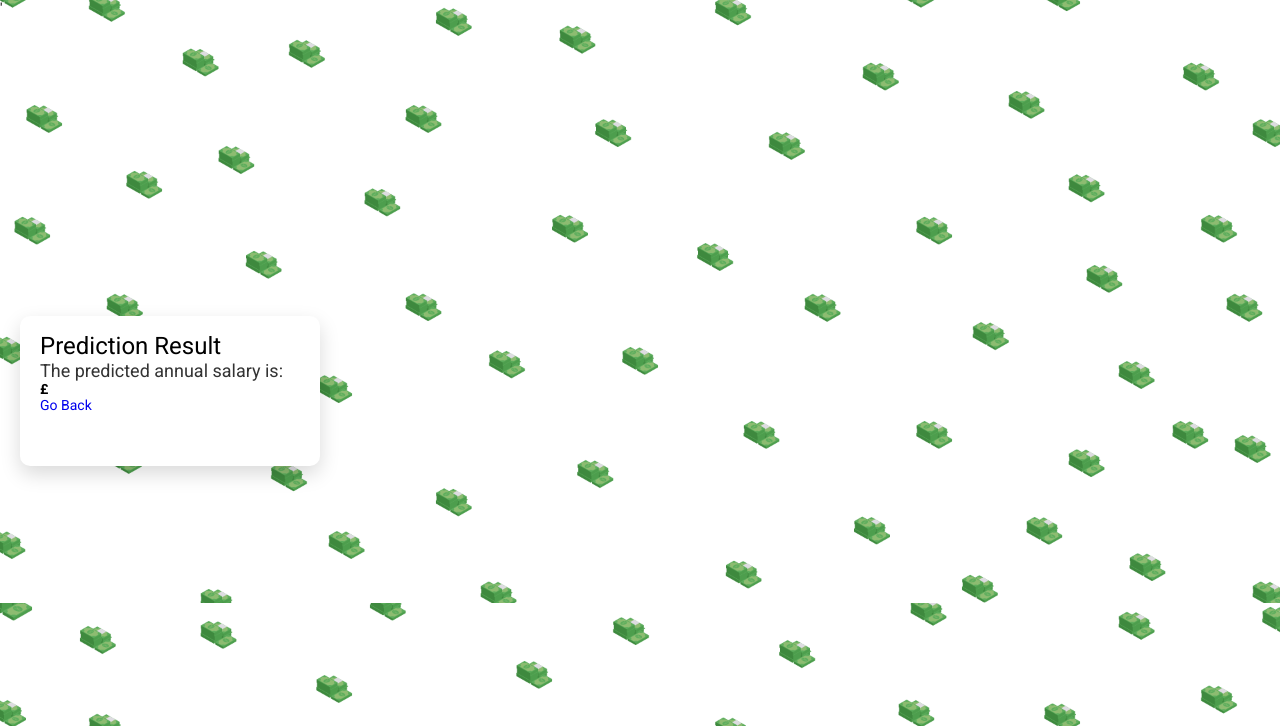
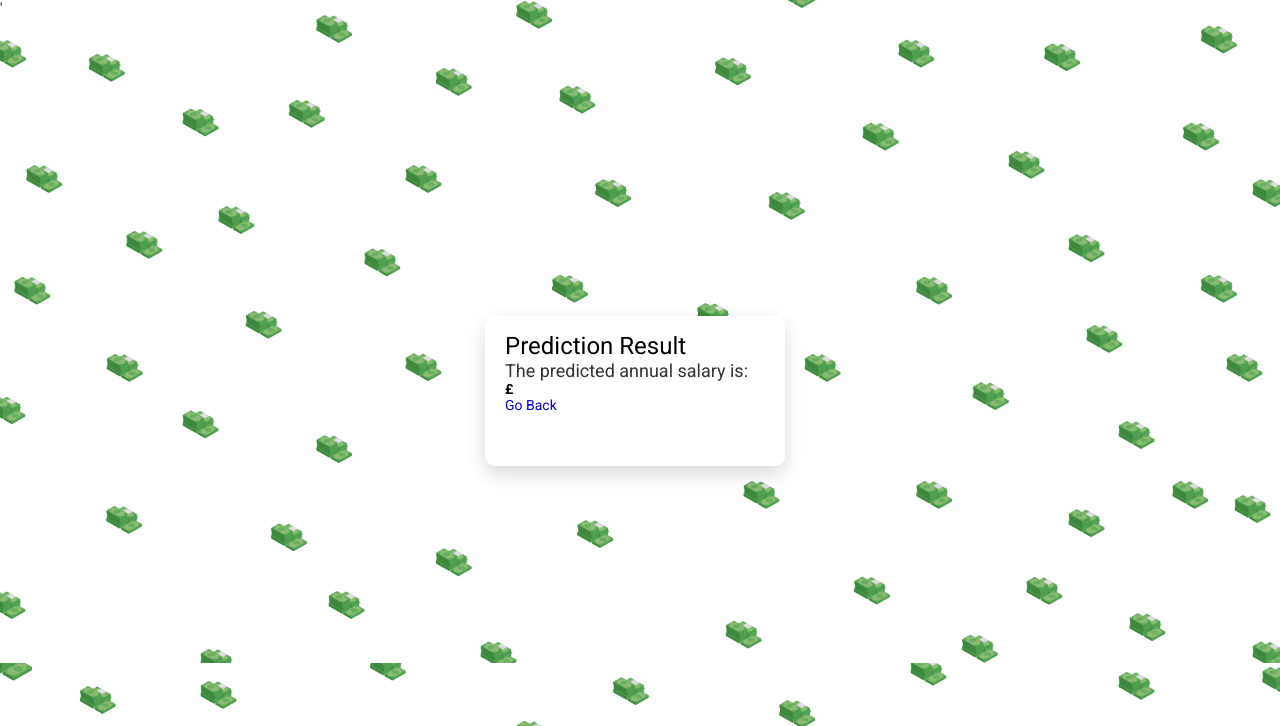
Before and after one commit to AkosuaKissiedu/flask, a Flask app: page /result in a window 1280 px wide. Shown: the top 726 px of the page. Run offline with Flask 3, Linux system fonts and the light colour scheme; parts of the project's set-up code (start-up, migrations or seed data) failed here and were passed over.

Commit message:
prediction card centered

```diff
--- a/static/css/main.css
+++ b/static/css/main.css
@@ -747,3 +747,73 @@
     -moz-box-shadow: 0px 8px 20px 0px rgba(0, 0, 0, 0.15);
     box-shadow: 0px 8px 20px 0px rgba(0, 0, 0, 0.15);
   } */
+
+
+/* ==========================================================================
+     #CARD
+     ========================================================================== */
+     .card-8 {
+      background: transparent;
+      position: relative;
+      max-width: 1500px;
+    }
+
+    .card-8 .card-body {
+      padding: 0 20px;
+    }
+
+
+  /* new_style */
+
+    .input-container {
+      height: 150px;
+      overflow: auto;
+      margin-bottom: 20px;
+  }
+
+  /* Style for headings */
+  h4, h6 {
+      margin: 0;
+      color: #333;
+  }
+
+  /* Style for radio button labels */
+  /* label {
+      display: block;
+      margin-bottom: 5px;
+      color: #555;
+  } */
+
+  /* Style for text input */
+  /* input[type="text"] {
+      width: 100%;
+      padding: 5px;
+      margin-top: 5px;
+      box-sizing: border-box; /* Include padding in width */
+
+
+  .input-container label {
+      display: inline-block;
+      margin-right: 10px;
+      color: #555;
+  }
+
+  .input-container input:not([type="radio"]) {
+      width: 50%;
+      margin: 0px;
+    }
+
+  /* Style for text input */
+  #text-input {
+      width: calc(100% - 20px);
+      padding: 5px;
+      margin-top: 5px;
+      box-sizing: border-box; /* Include padding in width */
+      height: 100px; /* Set height as needed */
+  }
+
+  .center {
+    display: flex;
+    justify-content: center;
+    align-items: center;
+}
--- a/templates/index.html
+++ b/templates/index.html
@@ -32,6 +32,11 @@
         <div class="wrapper wrapper--w1070">
             <div class="card card-7">
                 <div class="card-body">
+                    <div>
+                        <p style="text-align: center;"><h3><b>Welcome to our salary prediction tool! Please make selections from the items below to predict your salary:</b></h3></p>
+                        <p><span>   </span> </p>
+                    </div>
+
                     <form class="form" method="POST" action="/predict">
 
                         <div style="height: 150px; overflow: auto;" class="input-container input-group input--medium">
--- a/templates/result.html
+++ b/templates/result.html
@@ -31,7 +31,7 @@
     <div class="page-wrapper bg-color-1 p-t-395 p-b-120">
         <div class="wrapper wrapper--w1070">
             <div class="center">
-                <div class="card card-7">
+                <div class="card card-8">
                     <div class="card-body">
                         <div class="input-container input-group input--large">
                             <h3>Prediction Result</h3>
```
Also changed, not shown: requirements.txt (added, +24 -0 lines).
